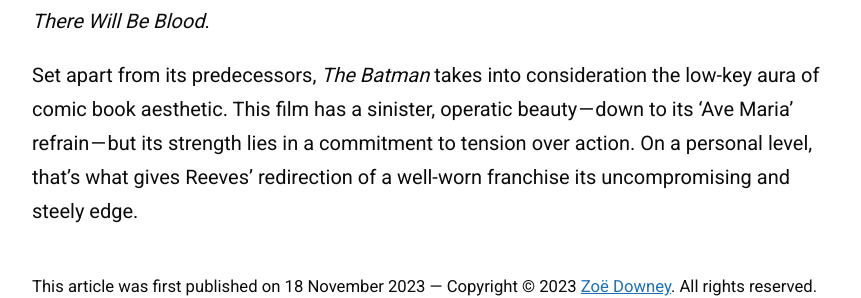
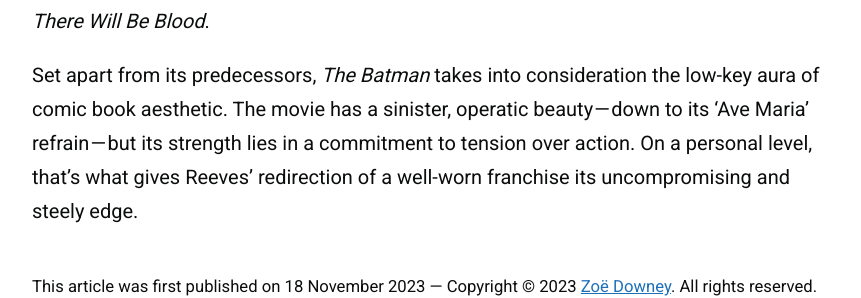
Before and after one commit to zoeurl/zoedowney.github.io, a Jekyll site: the page built from _posts/2023-11-18-the-batman.md, in a window 1280 px wide and 900 px high, scrolled down 2084 px. Shown: the part 558-856 px from the top of the window, without its empty margins (208-1069 px from the left). Built offline with Jekyll 4.4.1, drawn with Linux system fonts in a browser that asks for light colours.

Commit message:
Update 2023-11-18-the-batman.md

```diff
--- a/_posts/2023-11-18-the-batman.md
+++ b/_posts/2023-11-18-the-batman.md
@@ -39,4 +39,4 @@
  Dano’s skill lies in the steady unravelling of his Riddler; a demented, bespectacled
 [Zodiac](https://www.hollywoodreporter.com/movies/movie-features/the-batman-riddler-allusion-zodiac-brilliant-terrifying-1235104753/)-inspired killer with elements unhinged from his [preacher](https://www.youtube.com/watch?v=1B-L4xLWaUQ&ab_channel=VisualAffects) role in _There Will Be Blood_.
 
-Set apart from its predecessors, _The Batman_ takes into consideration the low-key aura of comic book aesthetic. This film has a sinister, operatic beauty — down to its ‘Ave Maria’ refrain — but its strength lies in a commitment to tension over action. On a personal level, that’s what gives Reeves’ redirection of a well-worn franchise its uncompromising and steely edge.
+Set apart from its predecessors, _The Batman_ takes into consideration the low-key aura of comic book aesthetic. The movie has a sinister, operatic beauty — down to its ‘Ave Maria’ refrain — but its strength lies in a commitment to tension over action. On a personal level, that’s what gives Reeves’ redirection of a well-worn franchise its uncompromising and steely edge.
```
